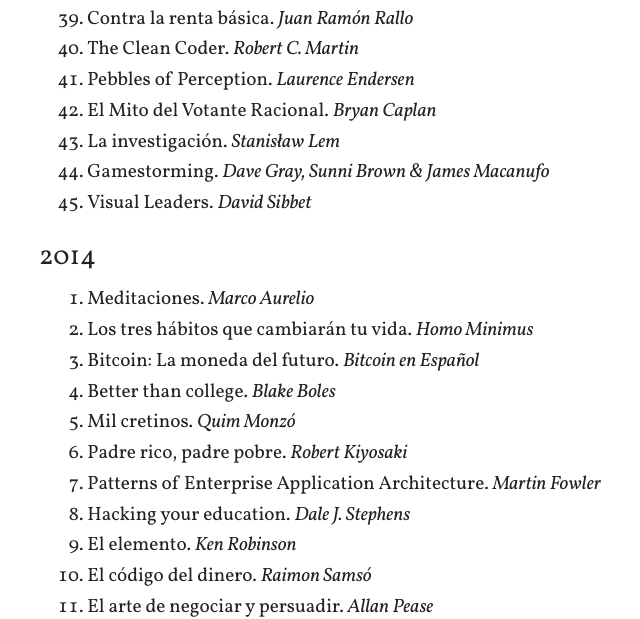
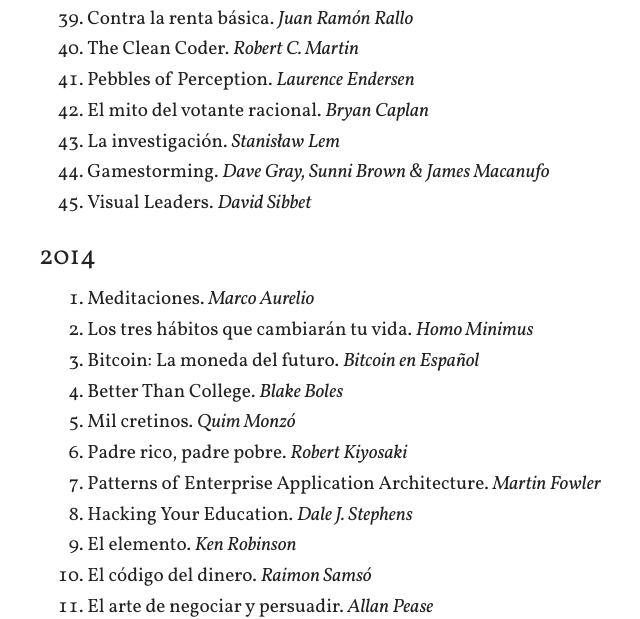
Before and after one commit to arturoherrero/arturoherrero.com, a Jekyll site: the page built from books.md, in a window 1280 px wide and 900 px high, scrolled down 6309 px. Shown: the part 162-781 px from the top of the window, without its empty margins (241-881 px from the left). Built offline with Jekyll 4.4.1, drawn with Linux system fonts in a browser that asks for light colours; some of the changed text lies outside the part shown.

Commit message:
Fix titles

```diff
--- a/books.md
+++ b/books.md
@@ -212,7 +212,7 @@
 39. Contra la renta básica. *Juan Ramón Rallo*
 40. The Clean Coder. *Robert C. Martin*
 41. Pebbles of Perception. *Laurence Endersen*
-42. El Mito del Votante Racional. *Bryan Caplan*
+42. El mito del votante racional. *Bryan Caplan*
 43. La investigación. *Stanisław Lem*
 44. Gamestorming. *Dave Gray, Sunni Brown & James Macanufo*
 45. Visual Leaders. *David Sibbet*
@@ -222,11 +222,11 @@
 1. Meditaciones. *Marco Aurelio*
 2. Los tres hábitos que cambiarán tu vida. *Homo Minimus*
 3. Bitcoin: La moneda del futuro. *Bitcoin en Español*
-4. Better than college. *Blake Boles*
+4. Better Than College. *Blake Boles*
 5. Mil cretinos. *Quim Monzó*
 6. Padre rico, padre pobre. *Robert Kiyosaki*
 7. Patterns of Enterprise Application Architecture. *Martin Fowler*
-8. Hacking your education. *Dale J. Stephens*
+8. Hacking Your Education. *Dale J. Stephens*
 9. El elemento. *Ken Robinson*
 10. El código del dinero. *Raimon Samsó*
 11. El arte de negociar y persuadir. *Allan Pease*
@@ -264,7 +264,7 @@
 
 ### 2013
 1. La vida simple. *Yael Farache*
-2. Cine Negro. *Alain Silver*
+2. Cine negro. *Alain Silver*
 3. Implementation Patterns. *Kent Beck*
 4. Mindstorms: Children, Computers, And Powerful Ideas. *Seymour A. Papert*
 5. The $100 Startup. *Chris Guillebeau*
@@ -293,10 +293,10 @@
 28. The Mammoth Book of Street Art. *Jake*
 29. Code Complete. *Steve McConnell*
 30. La rendición. *Toni Bentley*
-31. El Método. *Neil Strauss*
+31. El método. *Neil Strauss*
 32. The Practicing Mind. *Thomas M. Sterner*
 33. tmux. *Brian P. Hogan*
-34. El Manantial. *Ayn Rand*
+34. El manantial. *Ayn Rand*
 35. How to Save an Hour Every Day. *Michael Heppell*
 36. The Second World War. *Richard Overy*
 37. The 4-Hour Chef. *Timothy Ferriss*
@@ -426,7 +426,7 @@
 24. La última respuesta. *Álex Rovira, Francesc Miralles*
 25. La metamorfosis y otros cuentos. *Franz Kafka*
 26. El mal de Montano. *Enrique Vila-Matas*
-27. Héroes Cotidianos. *Pilar Jericó*
+27. Héroes cotidianos. *Pilar Jericó*
 28. Un mundo sin fin. *Ken Follet*
 29. Lo que vio el perro y otras aventuras. *Malcolm Gladwell*
 30. Grandes episodios desconocidos de la historia. *Joseph Cummins*
@@ -485,7 +485,7 @@
 14. La caza del carnero salvaje. *Haruki Murakami*
 15. La mujer y el paisaje. *Stefan Zweig*
 16. Eurekas y Euforias. *Walter Gratzer*
-17. Mueve tu dinero …y hazte rico. *Aitor Zárate*
+17. Mueve tu dinero y hazte rico. *Aitor Zárate*
 18. Hijos de la medianoche. *Salman Rushdie*
 19. Nuestra felicidad. *Luis Rojas Marcos*
 20. El país de las últimas cosas. *Paul Auster*
@@ -505,7 +505,7 @@
 * El médico. *Noah Gordon*
 * Chamán. *Noah Gordon*
 * La doctora Cole. *Noah Gordon*
-* Memorias de una Geisha. *Arthur Golden*
+* Memorias de una geisha. *Arthur Golden*
 * El alquimista. *Paulo Coelho*
 * Los hijos de la luz. *César Vidal*
 * Los masones. *César Vidal*
```
Also changed, not shown: other parts of books.md (+4 -4 lines).
